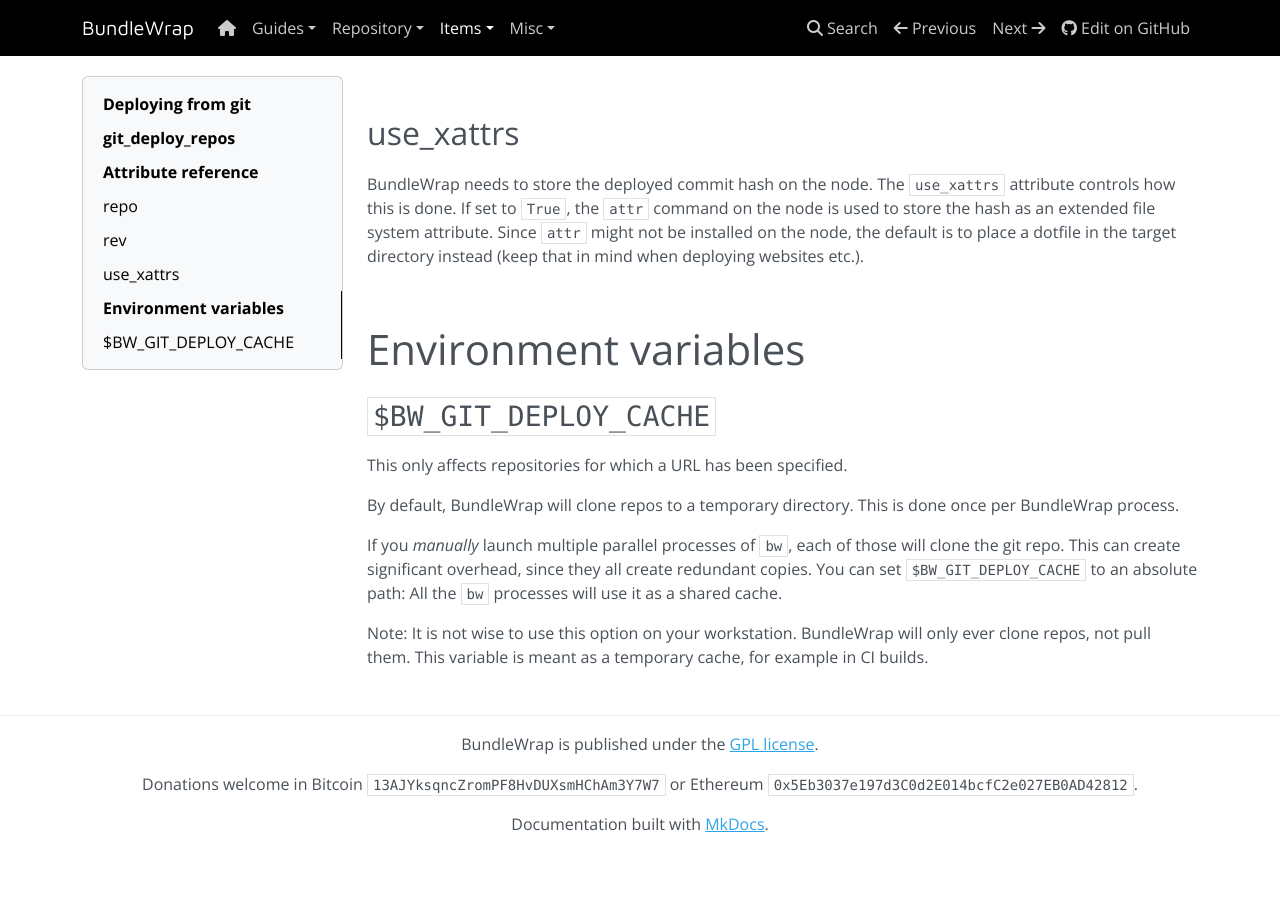
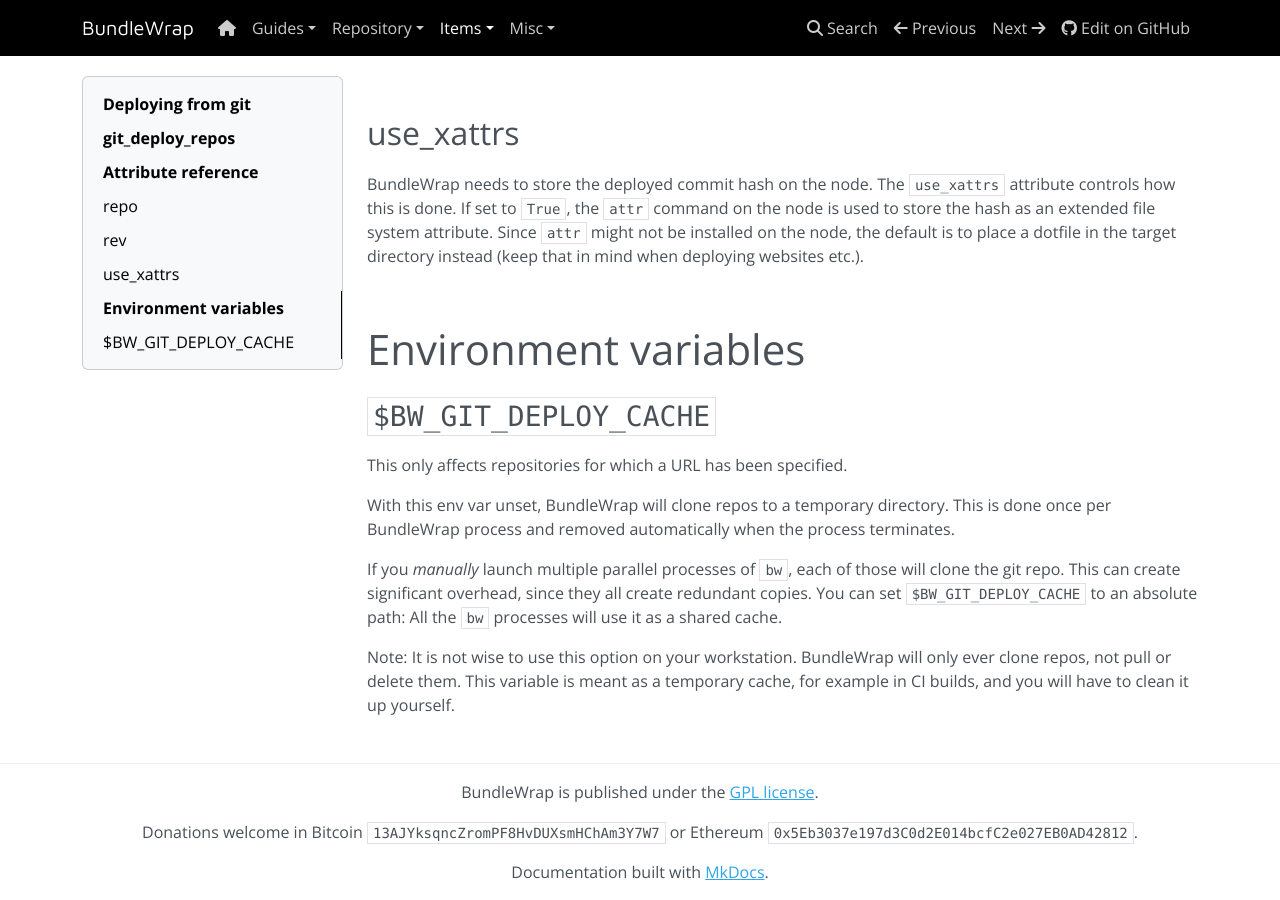
Before and after one commit to bundlewrap/bundlewrap, an MkDocs documentation site: the page built from docs/content/items/git_deploy.md, in a window 1280 px wide and 900 px high, scrolled down 1527 px. Built offline with MkDocs 1.6.1, drawn with Linux system fonts in a browser that asks for light colours; nearby versions of some CDN libraries; before the commit the page ends 2379 px from its top, so only the background shows below that.

Commit message:
docs: Tweak description of BW_GIT_DEPLOY_CACHE

```diff
--- a/docs/content/items/git_deploy.md
+++ b/docs/content/items/git_deploy.md
@@ -72,8 +72,8 @@
 
 This only affects repositories for which a URL has been specified.
 
-By default, BundleWrap will clone repos to a temporary directory. This is done once per BundleWrap process.
+With this env var unset, BundleWrap will clone repos to a temporary directory. This is done once per BundleWrap process and removed automatically when the process terminates.
 
 If you *manually* launch multiple parallel processes of `bw`, each of those will clone the git repo. This can create significant overhead, since they all create redundant copies. You can set `$BW_GIT_DEPLOY_CACHE` to an absolute path: All the `bw` processes will use it as a shared cache.
 
-Note: It is not wise to use this option on your workstation. BundleWrap will only ever clone repos, not pull them. This variable is meant as a temporary cache, for example in CI builds.
+Note: It is not wise to use this option on your workstation. BundleWrap will only ever clone repos, not pull or delete them. This variable is meant as a temporary cache, for example in CI builds, and you will have to clean it up yourself.
```
